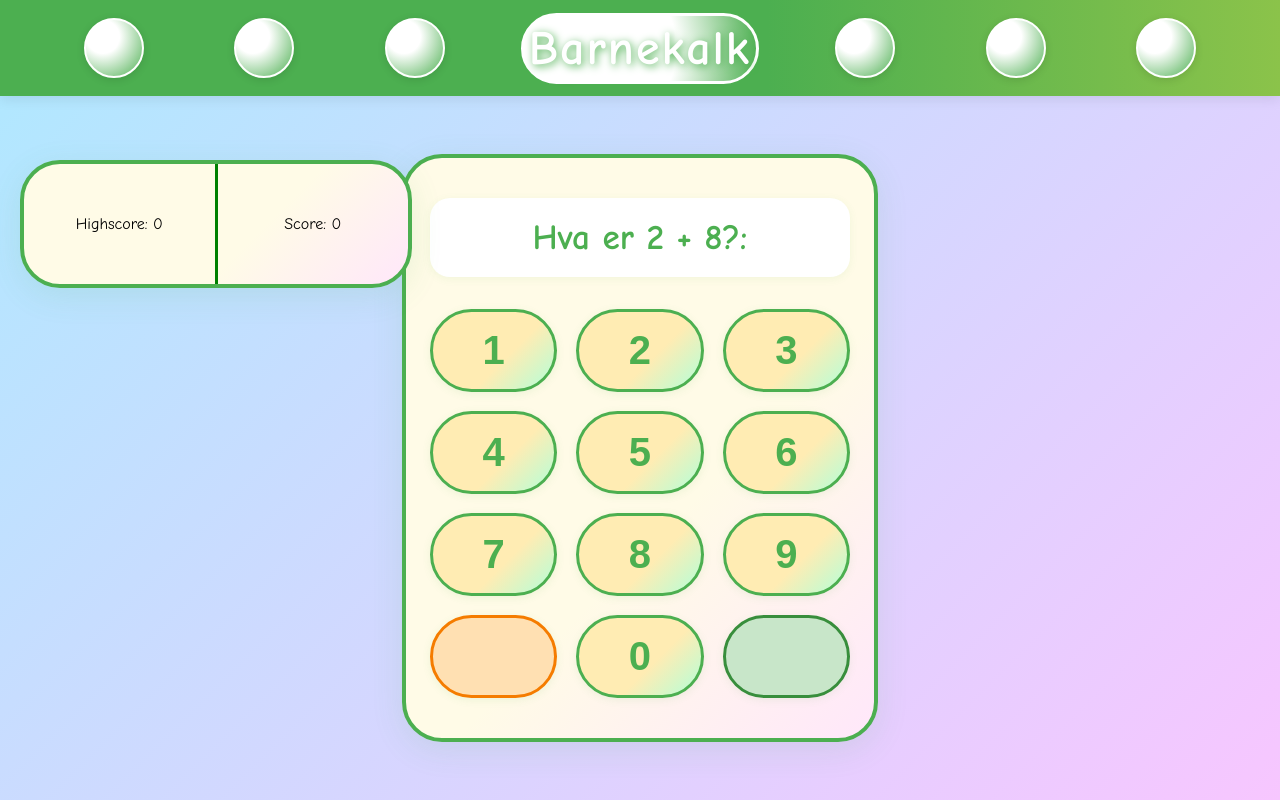
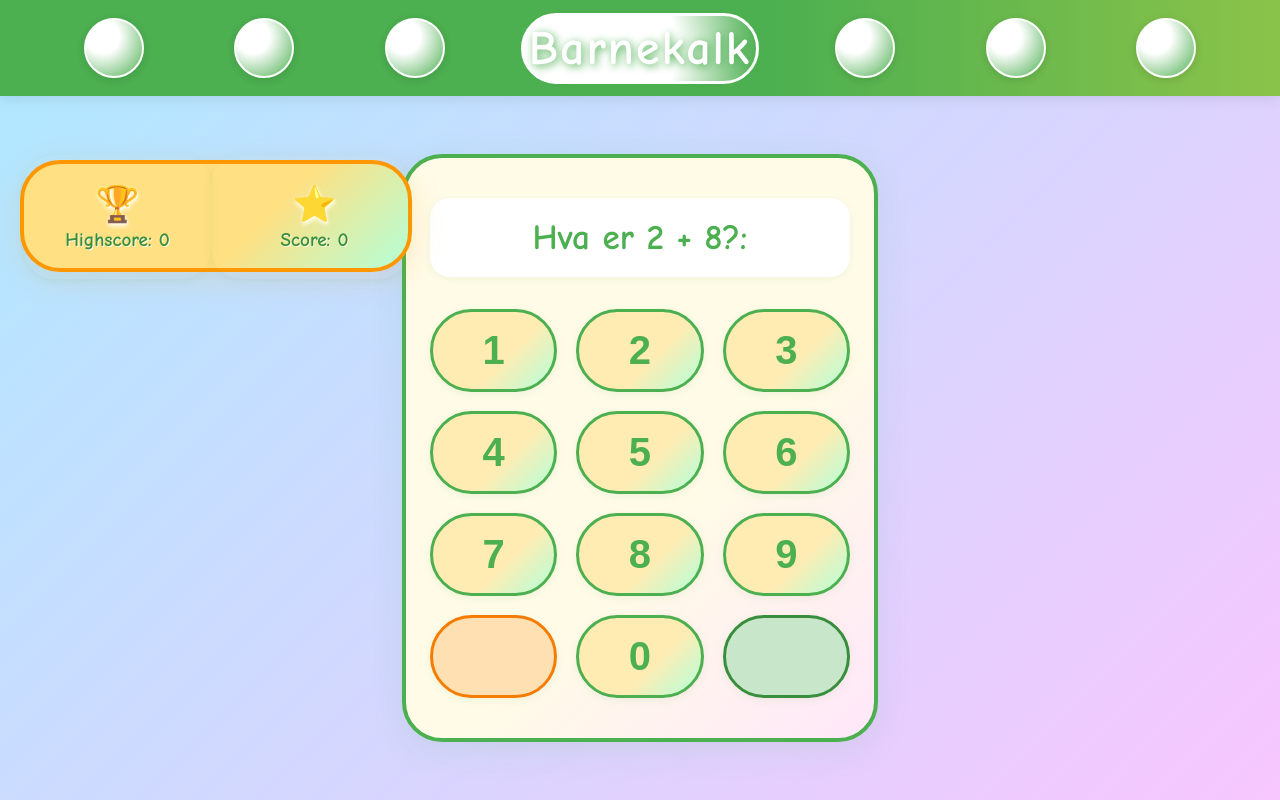
Before and after one commit to ErikS-KP/BarneKalk2, a plain HTML site: page Files/index.html in a window 1280 px wide. Drawn offline with Linux system fonts and the light colour scheme.

Commit message:
audios stuff

```diff
--- a/Files/style.css
+++ b/Files/style.css
@@ -175,31 +175,77 @@ ul h1 {
     box-shadow: 0 2px 12px rgba(76,175,80,0.10);
 }
 
-#score-container{
+#score-container {
     display: flex;
     flex-direction: row;
     position: fixed;
-
     top: 20vh;
     left: 20px;
     width: 30%;
-    height: 15%;
-
-    background: linear-gradient(135deg, #fffbe7 60%, #ffe7fa 100%);
+    height: 13%;
+    background: linear-gradient(135deg, #ffe082 60%, #b3ffd9 100%);
     border-radius: 40px;
-    border: 4px solid #4caf50;
-    box-shadow: 0 8px 32px rgba(76,175,80,0.12);
+    border: 4px solid #ff9800;
+    box-shadow: 0 8px 32px rgba(255,152,0,0.15);
+    align-items: center;
+    justify-content: space-around;
+    z-index: 10;
+    font-family: 'Comic Sans MS', 'Comic Sans', cursive, sans-serif;
 }
 
-.scoring{
+.scoring {
     display: flex;
+    flex-direction: column;
     justify-content: center;
     align-items: center;
     height: 100%;
     width: 50%;
-    margin: 0px;
+    margin: 0;
+    font-size: 1.3rem;
+    color: #388e3c;
+    font-weight: bold;
+    text-shadow: 1px 1px 0 #fffbe7;
+    position: relative;
+
+    border-radius: 30px;
+    box-shadow: 0 2px 8px rgba(76,175,80,0.10);
+    padding: 10px 0;
 }
 
-#high-score{
-    border-right: solid green;
+#score {
+    padding-left: 10px;
 }
+
+#high-score::before {
+    content: "🏆";
+    font-size: 2.2rem;
+    margin-bottom: 4px;
+    display: block;
+    color: #ffd600;
+    filter: drop-shadow(0 2px 2px #fffbe7);
+}
+
+#score::before {
+    content: "⭐";
+    font-size: 2.2rem;
+    margin-bottom: 4px;
+    display: block;
+    color: #ffd600;
+    filter: drop-shadow(0 2px 2px #fffbe7);
+}
+
+#high-score, #score {
+    font-size: 1.2rem;
+    color: #388e3c;
+    font-weight: bold;
+    margin-top: 2px;
+    text-align: center;
+}
+
+#high-score {
+    color: #388e3c;
+}
+
+#score {
+    color: #388e3c;
+}
```
Also changed, not shown: 2 other files.
